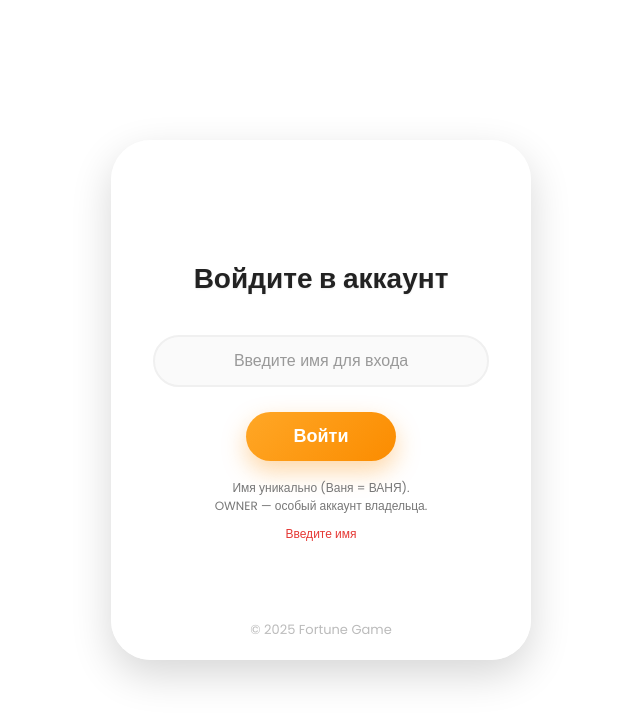
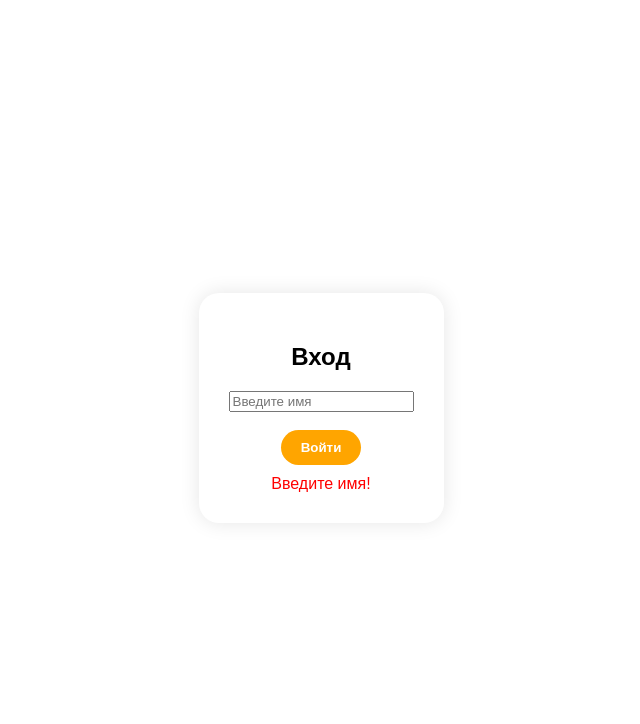
Before and after one commit to KA71337/fortunegame, a website: page index.html in a window 1280 px wide. Both pictures are taken after a click on the button "Войти". Shown: the whole page, without its empty margins (319-959 px from the left). Drawn offline with Linux system fonts and the light colour scheme.

Commit message:
Update index.html

```diff
--- a/index.html
+++ b/index.html
@@ -1,170 +1,96 @@
 <!DOCTYPE html>
 <html lang="ru">
 <head>
-  <meta charset="UTF-8">
-  <meta name="viewport" content="width=device-width, initial-scale=1.0">
-  <title>Регистрация | Fortune Game</title>
+  <meta charset="UTF-8" />
+  <meta name="viewport" content="width=device-width, initial-scale=1.0" />
+  <title>Fortune Game</title>
   <style>
-    @import url('https://fonts.googleapis.com/css2?family=Poppins:wght@400;600&display=swap');
-    * { margin:0; padding:0; box-sizing:border-box; }
     body {
-      font-family:'Poppins',sans-serif;
-      background:#ffffff;
-      height:100vh;
-      display:flex;
-      justify-content:center;
-      align-items:center;
-      overflow:hidden;
+      background: white;
+      font-family: Arial, sans-serif;
+      display: flex;
+      align-items: center;
+      justify-content: center;
+      height: 100vh;
+      flex-direction: column;
     }
-    .register-container {
-      position:relative;
-      width:420px;
-      height:520px;
-      background:rgba(255,255,255,0.98);
-      border-radius:40px;
-      box-shadow:0 15px 40px rgba(0,0,0,0.16);
-      display:flex;
-      flex-direction:column;
-      align-items:center;
-      justify-content:center;
-      overflow:hidden;
+    .login-box {
+      background: white;
+      border-radius: 20px;
+      box-shadow: 0 0 20px rgba(0,0,0,0.1);
+      padding: 30px;
+      text-align: center;
     }
-    .register-container::before {
-      content:'';
-      position:absolute;
-      inset:0;
-      background:url('cf723a8d-c9e7-4d3d-a5a1-0072536d2fdf.png') no-repeat center;
-      background-size:80%;
-      opacity:0.12;
-      z-index:0;
+    button {
+      background: orange;
+      border: none;
+      padding: 10px 20px;
+      border-radius: 20px;
+      color: white;
+      cursor: pointer;
+      font-weight: bold;
     }
-    h1 {
-      font-size:28px;
-      font-weight:600;
-      color:#222;
-      z-index:2;
-      margin-bottom:35px;
-      text-shadow:0 1px 2px rgba(0,0,0,0.08);
+    button:hover {
+      background: darkorange;
     }
-    .input-box {
-      z-index:2;
-      width:80%;
-      margin-bottom:25px;
-    }
-    .input-box input {
-      width:100%;
-      padding:15px 20px;
-      border-radius:999px;
-      border:2px solid #f0f0f0;
-      background:#fafafa;
-      font-size:16px;
-      text-align:center;
-      outline:none;
-      transition:0.3s;
-      color:#222;
-    }
-    .input-box input::placeholder { color:#999; }
-    .input-box input:focus {
-      border-color:#ffa726;
-      box-shadow:0 0 14px rgba(255,167,38,0.35);
-      background:#fff;
-    }
-    .register-btn {
-      z-index:2;
-      background:linear-gradient(135deg,#ffa726,#fb8c00);
-      border:none;
-      border-radius:999px;
-      padding:14px 48px;
-      color:#fff;
-      font-size:18px;
-      font-weight:600;
-      cursor:pointer;
-      transition:all 0.3s ease;
-      box-shadow:0 10px 24px rgba(251,140,0,0.35);
-      margin-bottom:18px;
-    }
-    .register-btn:hover {
-      background:linear-gradient(135deg,#fb8c00,#ef6c00);
-      box-shadow:0 14px 30px rgba(251,140,0,0.45);
-      transform:translateY(-2px);
-    }
-    .hint {
-      z-index:2;
-      font-size:12px;
-      color:#777;
-      text-align:center;
-      padding:0 25px;
-      line-height:1.5;
-    }
-    .error {
-      z-index:2;
-      margin-top:10px;
-      font-size:12px;
-      color:#e53935;
-      min-height:16px;
-    }
-    .brand {
-      position:absolute;
-      bottom:20px;
-      font-size:13px;
-      color:#bbb;
-      z-index:2;
+    #error {
+      color: red;
+      margin-top: 10px;
     }
   </style>
 </head>
+
 <body>
-  <div class="register-container">
-    <h1>Войдите в аккаунт</h1>
-    <div class="input-box">
-      <input type="text" id="username" maxlength="20" placeholder="Введите имя для входа">
-    </div>
-    <button class="register-btn" id="loginBtn">Войти</button>
-    <div class="hint">
-      Имя уникально (Ваня = ВАНЯ).<br>
-      OWNER — особый аккаунт владельца.
-    </div>
-    <div class="error" id="error"></div>
-    <div class="brand">© 2025 Fortune Game</div>
+  <div class="login-box">
+    <h2>Вход</h2>
+    <input type="text" id="username" placeholder="Введите имя" />
+    <br><br>
+    <button id="loginBtn">Войти</button>
+    <div id="error"></div>
   </div>
 
   <script>
-   const WS_URL = 'wss://fortunegame-server.kyamkyamich.repl.co';
+    // Подключение к серверу
+    const WS_URL = 'wss://fortunegame-server.kyamkyamich.repl.co'; // 👈 твой сервер
+    const socket = new WebSocket(WS_URL);
+
+    socket.addEventListener('open', () => {
+      console.log('✅ Соединение с сервером установлено');
+    });
+
+    socket.addEventListener('close', () => {
+      document.getElementById('error').textContent = 'Нет соединения с сервером.';
+    });
+
+    socket.addEventListener('error', () => {
+      document.getElementById('error').textContent = 'Ошибка соединения.';
+    });
 
     const loginBtn = document.getElementById('loginBtn');
     const usernameInput = document.getElementById('username');
     const errorBox = document.getElementById('error');
 
-    loginBtn.onclick = () => {
-      errorBox.textContent = '';
-      const raw = usernameInput.value.trim();
-      if (!raw) {
-        errorBox.textContent = 'Введите имя';
+    loginBtn.addEventListener('click', () => {
+      const name = usernameInput.value.trim();
+      if (!name) {
+        errorBox.textContent = 'Введите имя!';
         return;
       }
-      const ws = new WebSocket(WS_URL);
+      if (socket.readyState === WebSocket.OPEN) {
+        socket.send(JSON.stringify({ type: 'register', name }));
+      } else {
+        errorBox.textContent = 'Нет соединения с сервером.';
+      }
+    });
 
-      ws.onopen = () => {
-        ws.send(JSON.stringify({
-          type: 'register',
-          username: raw
-        }));
-      };
-
-      ws.onmessage = (e) => {
-        const msg = JSON.parse(e.data);
-        if (msg.type === 'register_success') {
-          localStorage.setItem('username', msg.username);
-          ws.close();
-          window.location.href = 'fortune.html';
-        } else if (msg.type === 'error') {
-          errorBox.textContent = msg.message || 'Ошибка';
-        }
-      };
-
-      ws.onerror = () => {
-        errorBox.textContent = 'Нет соединения с сервером.';
-      };
-    };
+    socket.addEventListener('message', (event) => {
+      const data = JSON.parse(event.data);
+      if (data.type === 'error') {
+        errorBox.textContent = data.message;
+      } else if (data.type === 'registered') {
+        alert(`Добро пожаловать, ${data.name}! Баланс: ${data.balance}`);
+      }
+    });
   </script>
 </body>
 </html>
```
